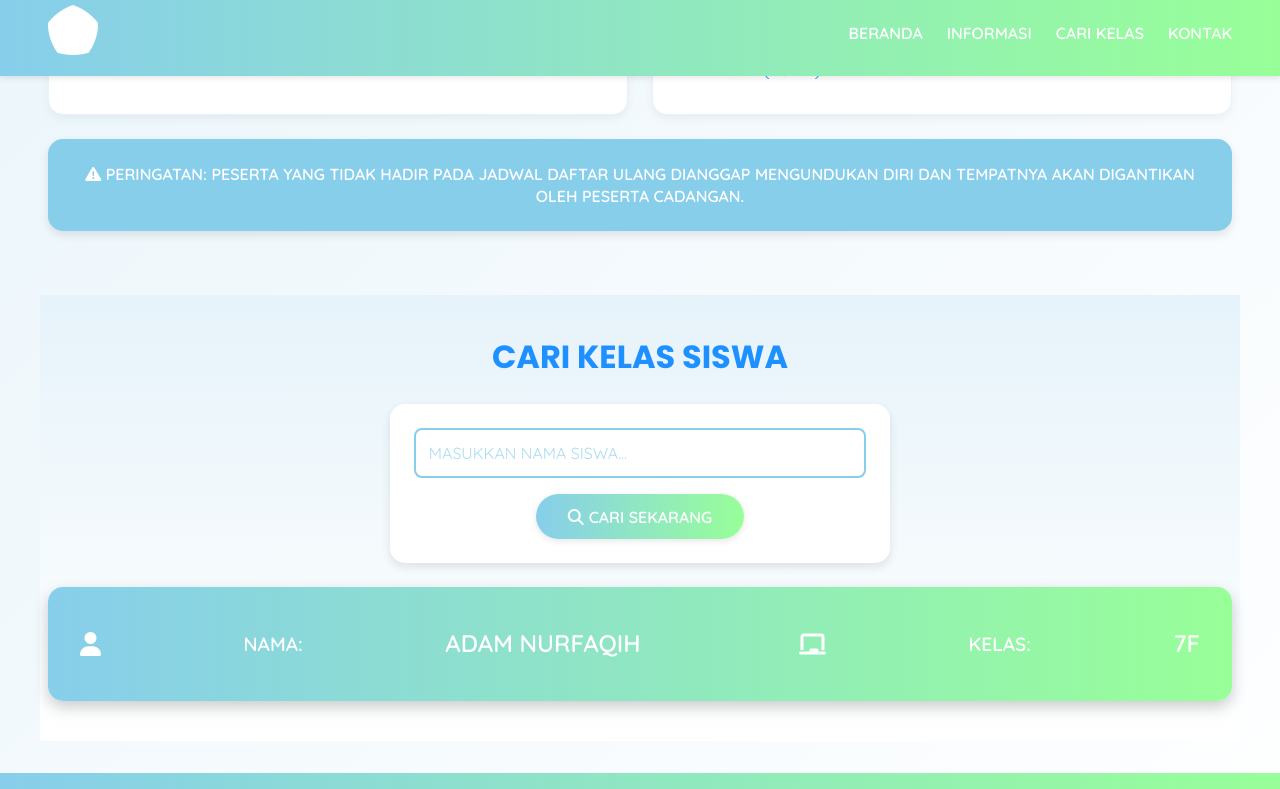
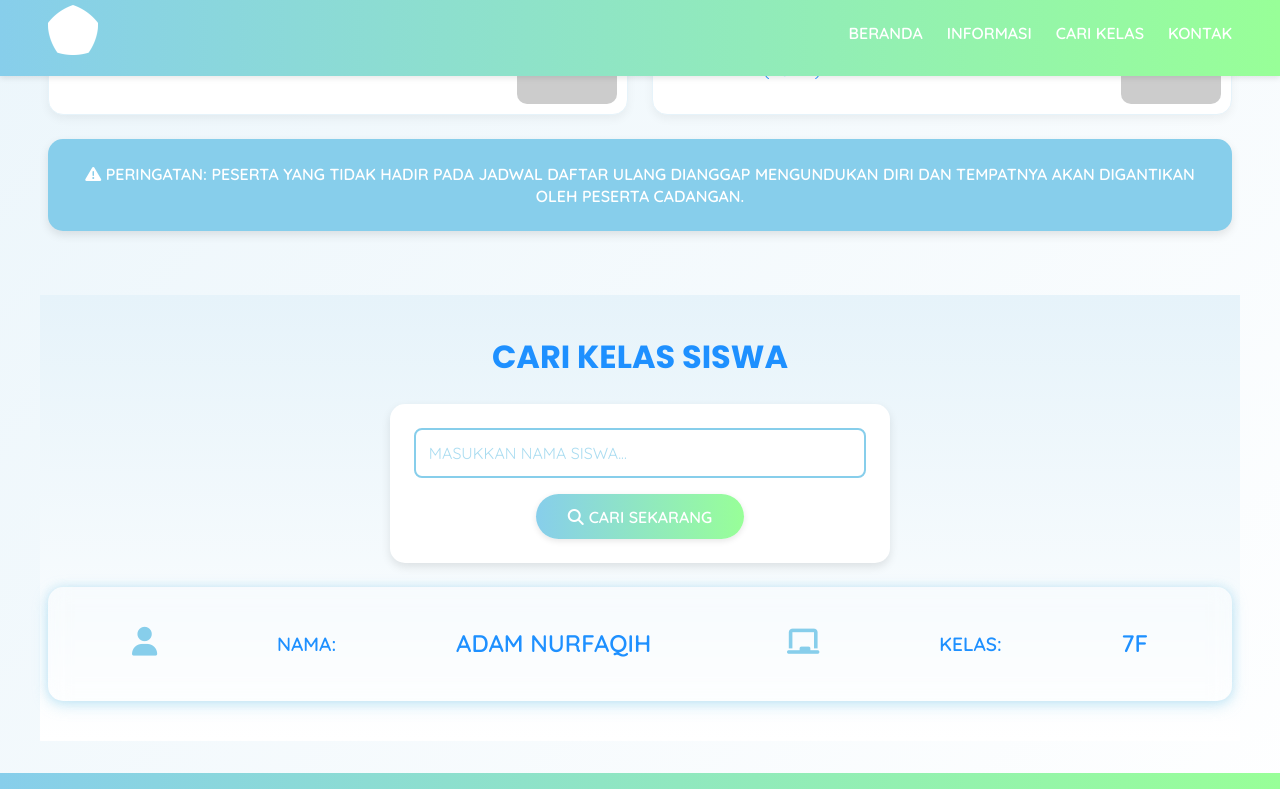
Before and after one commit to smpn4ciamis/spmb_nepacis, a plain HTML site: page index.html in a window 1280 px wide. Both pictures are taken after a click on the button "CARI SEKARANG". Shown: the part 698-1487 px from the top of the page. Drawn offline with Linux system fonts and the light colour scheme; placeholder pictures from the web are drawn by us.

Commit message:
Update index.html

```diff
--- a/index.html
+++ b/index.html
@@ -186,6 +186,7 @@
             grid-template-columns: repeat(auto-fit, minmax(300px, 1fr));
             gap: 1.5rem;
             margin-bottom: 1.5rem;
+            position: relative;
         }
 
         .info-card {
@@ -195,6 +196,8 @@
             box-shadow: 0 4px 10px rgba(0, 0, 0, 0.05);
             border: 1px solid #E6F3FA;
             transition: transform 0.3s ease, background 0.3s ease;
+            position: relative;
+            overflow: hidden;
         }
 
         .info-card:hover {
@@ -356,57 +359,58 @@
 
         #search-result {
             margin-top: 1.5rem;
-            background: linear-gradient(90deg, #87CEEB, #98FF98);
+            background: rgba(255, 255, 255, 0.1);
+            backdrop-filter: blur(10px);
             padding: 2rem;
             border-radius: 15px;
-            box-shadow: 0 6px 15px rgba(0, 0, 0, 0.2);
+            box-shadow: 0 4px 15px rgba(135, 206, 235, 0.4), 0 0 10px rgba(135, 206, 235, 0.3);
             text-align: center;
             display: none;
-            animation: slideUp 0.6s ease-out;
-            transition: transform 0.3s ease, box-shadow 0.3s ease;
+            animation: slideUpBounce 0.6s ease-out;
+            position: relative;
+            overflow: hidden;
         }
 
         #search-result:hover {
-            transform: scale(1.03);
-            box-shadow: 0 8px 20px rgba(0, 0, 0, 0.25);
-            animation: pulse 0.5s infinite alternate;
-        }
-
-        @keyframes pulse {
-            from { transform: scale(1.03); }
-            to { transform: scale(1.05); }
+            box-shadow: 0 6px 20px rgba(135, 206, 235, 0.5), 0 0 15px rgba(135, 206, 235, 0.4);
         }
 
         #search-result p {
             margin: 0.5rem 0;
             font-size: 1.5rem;
             font-weight: 600;
-            color: white;
+            color: #1E90FF;
             display: flex;
-            justify-content: space-between;
+            justify-content: space-around;
             align-items: center;
             gap: 1rem;
+            transition: transform 0.3s ease, opacity 0.3s ease;
         }
 
         #search-result p i {
-            font-size: 1.5rem;
-            color: white;
+            font-size: 1.8rem;
+            color: #87CEEB;
         }
 
         #search-result p strong {
             font-size: 1.2rem;
-            color: white;
+            color: #1E90FF;
         }
 
-        @keyframes slideUp {
-            from {
-                opacity: 0;
-                transform: translateY(20px);
-            }
-            to {
-                opacity: 1;
-                transform: translateY(0);
-            }
+        @keyframes slideUpBounce {
+            0% { opacity: 0; transform: translateY(20px); }
+            70% { transform: translateY(-5px); }
+            100% { opacity: 1; transform: translateY(0); }
+        }
+
+        .confetti {
+            position: absolute;
+            width: 10px;
+            height: 10px;
+            background: #FF69B4;
+            opacity: 0.8;
+            border-radius: 50%;
+            animation: confetti 2s ease-out forwards;
         }
 
         .loader {
@@ -418,6 +422,21 @@
             animation: spin 1s linear infinite;
             margin: 1rem auto;
             display: none;
+        }
+
+        .cartoon-img {
+            position: absolute;
+            bottom: 10px;
+            right: 10px;
+            width: 100px;
+            height: 100px;
+            object-fit: cover;
+            border-radius: 10px;
+            transition: transform 0.3s ease;
+        }
+
+        .info-card:hover .cartoon-img {
+            transform: scale(1.1);
         }
 
         footer {
@@ -444,9 +463,9 @@
             to { opacity: 1; transform: translateY(0); }
         }
 
-        @keyframes spin {
-            0% { transform: rotate(0deg); }
-            100% { transform: rotate(360deg); }
+        @keyframes confetti {
+            0% { transform: translateY(0) rotate(0deg); opacity: 1; }
+            100% { transform: translateY(50vh) rotate(360deg); opacity: 0; }
         }
 
         @media (max-width: 768px) {
@@ -521,11 +540,18 @@
             }
 
             #search-result p i {
-                font-size: 1.2rem;
+                font-size: 1.5rem;
             }
 
             #search-result p strong {
                 font-size: 1rem;
+            }
+
+            .cartoon-img {
+                width: 80px;
+                height: 80px;
+                bottom: 5px;
+                right: 5px;
             }
         }
     </style>
@@ -566,6 +592,7 @@
                 <div class="info-item fade-in-text"><i class="fas fa-clock"></i> TANGGAL: 1–3 JULI 2025</div>
                 <div class="info-item fade-in-text"><i class="fas fa-clock"></i> WAKTU: 08.00–14.00 WIB</div>
                 <div class="info-item fade-in-text"><i class="fas fa-map-marker-alt"></i> LOKASI: KAMPUS SMPN 4 CIAMIS</div>
+                <img src="https://via.placeholder.com/100x100?text=Cartoon+1" alt="Cartoon Jadwal" class="cartoon-img">
             </div>
             <div class="info-card">
                 <h3><i class="fas fa-book"></i> DOKUMEN YANG DIBAWA</h3>
@@ -577,6 +604,7 @@
                 <div class="info-item fade-in-text"><i class="fas fa-birthday-cake"></i> FOTOKOPI AKTE KELAHIRAN (3 RANGKAP)</div>
                 <div class="info-item fade-in-text"><i class="fas fa-hand-holding-usd"></i> FOTOKOPI KIP/PKH/KIS/DTKS JIKA MEMILIKI (3 RANGKAP)</div>
                 <div class="info-item fade-in-text"><i class="fas fa-folder"></i> SEMUA BERKAS DIMASUKKAN KE MAP HIJAU (PUTRA) ATAU MERAH (PUTRI)</div>
+                <img src="https://via.placeholder.com/100x100?text=Cartoon+2" alt="Cartoon Dokumen" class="cartoon-img">
             </div>
         </div>
         <div class="warning">
@@ -647,7 +675,7 @@
             { name: "RIZKI MAULANA", class: "7G" }
         ];
 
-        // Search class function
+        // Search class function with confetti
         function searchClass() {
             const input = document.getElementById('search-input').value.toLowerCase();
             const resultDiv = document.getElementById('search-result');
@@ -665,9 +693,13 @@
                 if (found) {
                     resultDiv.innerHTML = `
                         <p>
-                            <i class="fas fa-user"></i> <strong>NAMA:</strong> ${found.name}
-                            <i class="fas fa-chalkboard" style="margin-left: 1rem;"></i> <strong>KELAS:</strong> ${found.class}
+                            <span class="icon"><i class="fas fa-user"></i></span> <strong>NAMA:</strong> ${found.name}
+                            <span class="icon"><i class="fas fa-chalkboard" style="margin-left: 1rem;"></i></span> <strong>KELAS:</strong> ${found.class}
                         </p>
+                        <div class="confetti" style="left: 10%; top: -10px; background: #FF69B4;"></div>
+                        <div class="confetti" style="left: 30%; top: -10px; background: #98FF98;"></div>
+                        <div class="confetti" style="left: 50%; top: -10px; background: #87CEEB;"></div>
+                        <div class="confetti" style="left: 70%; top: -10px; background: #FF69B4;"></div>
                     `;
                 } else {
                     resultDiv.innerHTML = '<p><i class="fas fa-exclamation-circle" style="color: #87CEEB;"></i> DATA TIDAK DITEMUKAN. SILAKAN PERIKSA NAMA ATAU HUBUNGI PANITIA.</p>';
```
